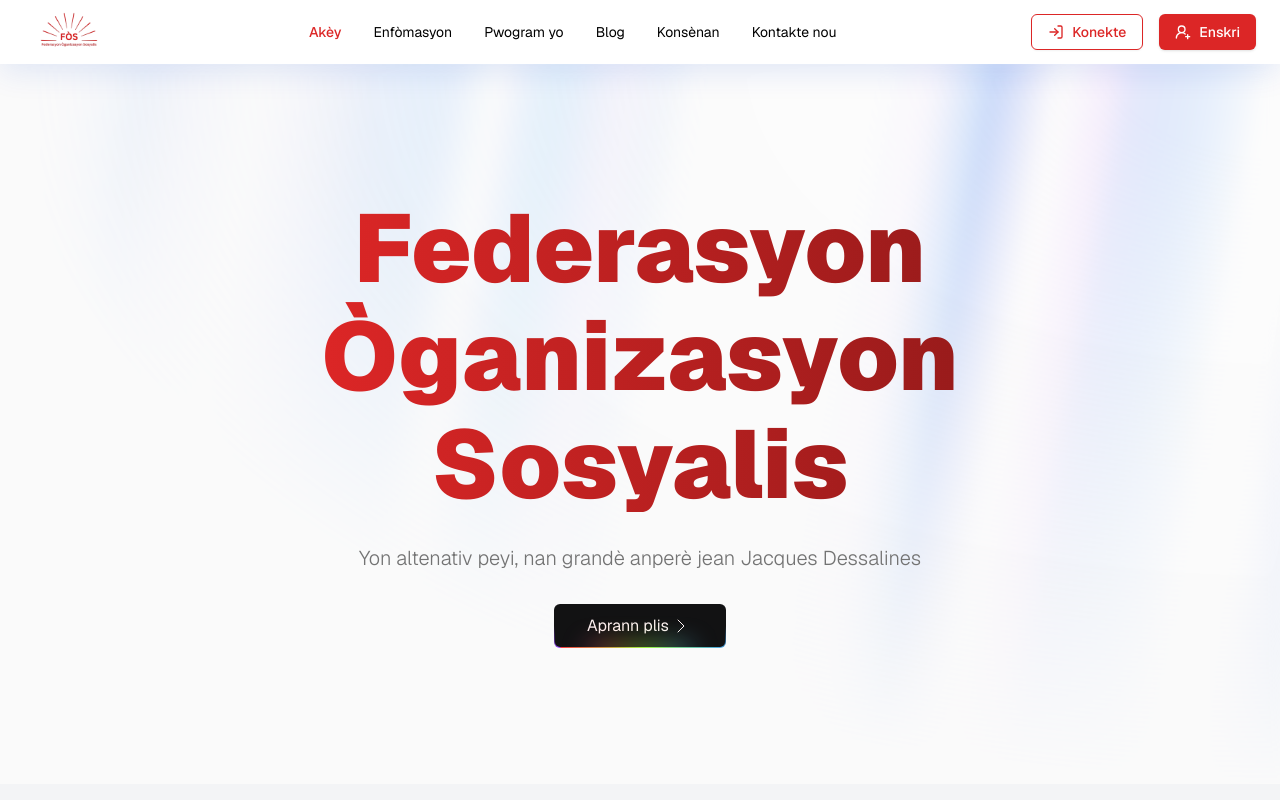
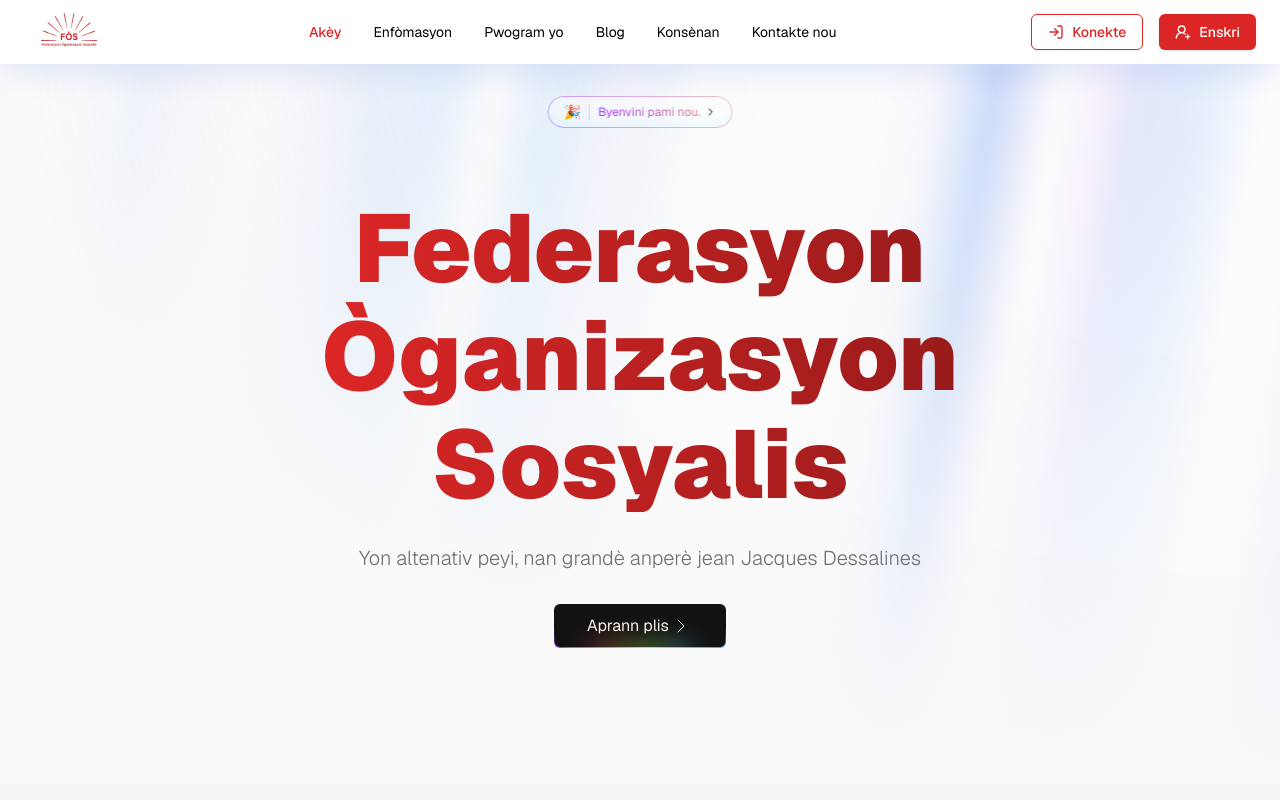
Before and after one commit to itsmrtnsn/fos, a Next.js app: page / in a window 1280 px wide. Shown: the top 800 px of the page. Built offline with nearby package versions, Linux system fonts and the light colour scheme.

Commit message:
add welcome message

```diff
--- a/app/page.tsx
+++ b/app/page.tsx
@@ -2,11 +2,15 @@ import CallToAction from '@/components/call-to-action';
 import { Hero } from '@/components/hero';
 import LatestArticlesWithCTA from '@/components/latest-articles';
 import OurMission from '@/components/our-mission';
+import { WelcomeNotice } from '@/components/welcome-notice';
 
 const HomePage = () => {
   return (
-    <div className='mb-10'>
+    <div className='mb-10 relative'>
       <Hero />
+      <div className='absolute -top-20 left-1/2 transform -translate-x-1/2'>
+        <WelcomeNotice />
+      </div>
       <OurMission />
       <LatestArticlesWithCTA />
       <CallToAction />
@@ -15,3 +19,4 @@ const HomePage = () => {
 };
 
 export default HomePage;
+``;
--- a/components/footer.tsx
+++ b/components/footer.tsx
@@ -15,7 +15,7 @@ import { usePathname } from 'next/navigation';
 
 export default function Footer() {
   const currentPath = usePathname();
-  console.log(currentPath);
+
   return (
     <footer className='bg-gray-100 text-gray-600 py-12'>
       <div className='container mx-auto px-4 '>
--- a/components/hero.tsx
+++ b/components/hero.tsx
@@ -3,6 +3,7 @@
 import { motion } from 'framer-motion';
 import { RainbowButtonDemo } from './rain-bow-button';
 import { AuroraBackground } from './ui/aurora-background';
+import { WelcomeNotice } from './welcome-notice';
 
 export function Hero() {
   return (
@@ -15,7 +16,7 @@ export function Hero() {
           duration: 0.8,
           ease: 'easeInOut',
         }}
-        className='relative  overflow-hidden flex flex-col gap-4 items-center justify-center px-4'
+        className='relative overflow-hidden flex flex-col gap-4 items-center justify-center px-4'
       >
         <div className=' text-[2.6rem] -space-y-2 md:space-y-3 font-black text-transparent bg-clip-text bg-gradient-to-r from-red-600 to-red-800 md:text-8xl md:font-black dark:text-white text-center'>
           <p>Federasyon</p>
--- /dev/null
+++ b/components/ui/animated-gradient-text.tsx
@@ -0,0 +1,26 @@
+import { ReactNode } from "react";
+
+import { cn } from "@/lib/utils";
+
+export default function AnimatedGradientText({
+  children,
+  className,
+}: {
+  children: ReactNode;
+  className?: string;
+}) {
+  return (
+    <div
+      className={cn(
+        "group relative mx-auto flex max-w-fit flex-row items-center justify-center rounded-2xl bg-white/40 px-4 py-1.5 text-sm font-medium shadow-[inset_0_-8px_10px_#8fdfff1f] backdrop-blur-sm transition-shadow duration-500 ease-out [--bg-size:300%] hover:shadow-[inset_0_-5px_10px_#8fdfff3f] dark:bg-black/40",
+        className,
+      )}
+    >
+      <div
+        className={`absolute inset-0 block h-full w-full animate-gradient bg-gradient-to-r from-[#ffaa40]/50 via-[#9c40ff]/50 to-[#ffaa40]/50 bg-[length:var(--bg-size)_100%] p-[1px] ![mask-composite:subtract] [border-radius:inherit] [mask:linear-gradient(#fff_0_0)_content-box,linear-gradient(#fff_0_0)]`}
+      />
+
+      {children}
+    </div>
+  );
+}
--- /dev/null
+++ b/components/welcome-notice.tsx
@@ -0,0 +1,22 @@
+import { ChevronRight } from 'lucide-react';
+
+import { cn } from '@/lib/utils';
+import AnimatedGradientText from './ui/animated-gradient-text';
+
+export function WelcomeNotice() {
+  return (
+    <div className='z-50 flex min-h-64 w-full items-center justify-center '>
+      <AnimatedGradientText>
+        🎉 <hr className='mx-2 h-4 w-px shrink-0 bg-gray-300' />
+        <span
+          className={cn(
+            `inline animate-gradient bg-gradient-to-r from-[#ffaa40] via-[#9c40ff] to-[#ffaa40] bg-[length:var(--bg-size)_100%] font-normal text-xs bg-clip-text text-transparent w-fit`
+          )}
+        >
+          Byenvini pami nou.
+        </span>
+        <ChevronRight className='ml-1 size-3 transition-transform duration-300 ease-in-out group-hover:translate-x-0.5' />
+      </AnimatedGradientText>
+    </div>
+  );
+}
--- a/tailwind.config.ts
+++ b/tailwind.config.ts
@@ -117,6 +117,11 @@ export default {
   				'100%': {
   					'background-position': '200%'
   				}
+  			},
+  			gradient: {
+  				to: {
+  					backgroundPosition: 'var(--bg-size) 0'
+  				}
   			}
   		},
   		animation: {
@@ -125,7 +130,8 @@ export default {
   			aurora: 'aurora 60s linear infinite',
   			'shimmer-slide': 'shimmer-slide var(--speed) ease-in-out infinite alternate',
   			'spin-around': 'spin-around calc(var(--speed) * 2) infinite linear',
-  			rainbow: 'rainbow var(--speed, 2s) infinite linear'
+  			rainbow: 'rainbow var(--speed, 2s) infinite linear',
+  			gradient: 'gradient 8s linear infinite'
   		}
   	}
   },
```
